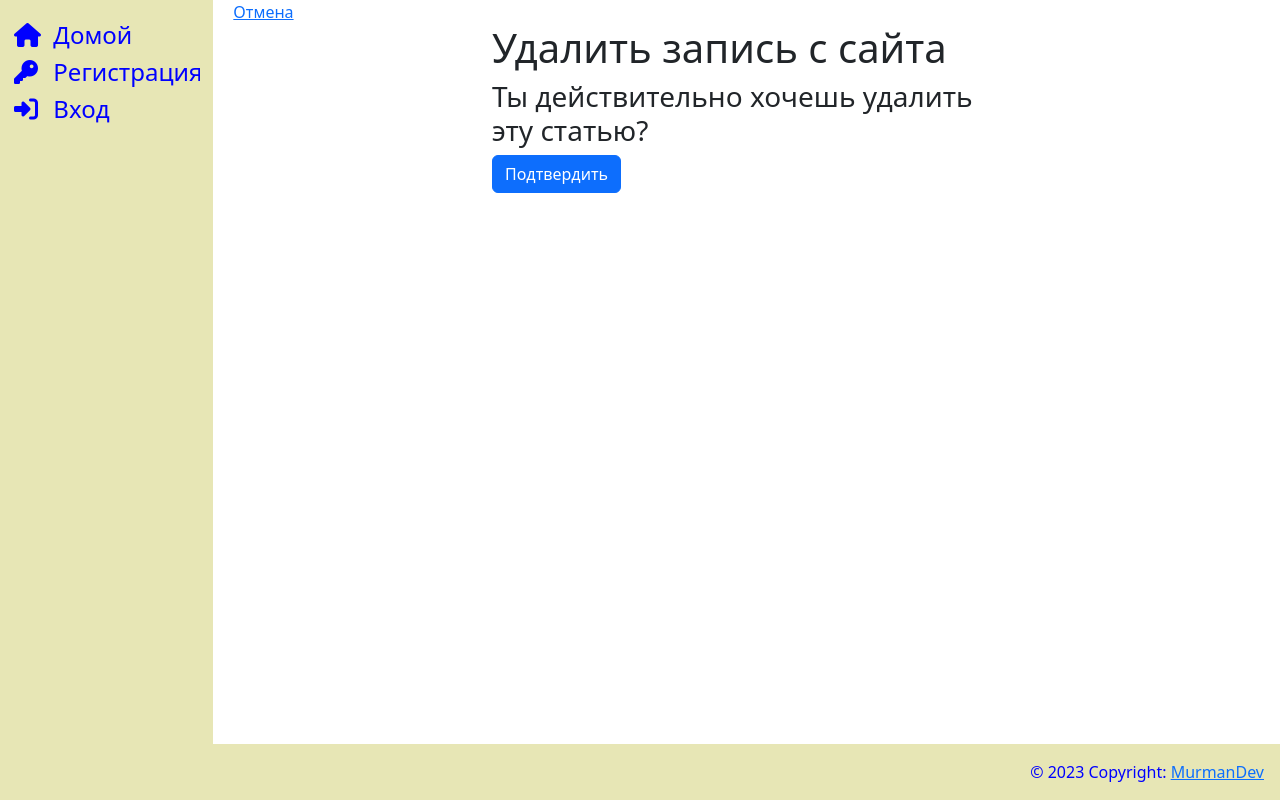
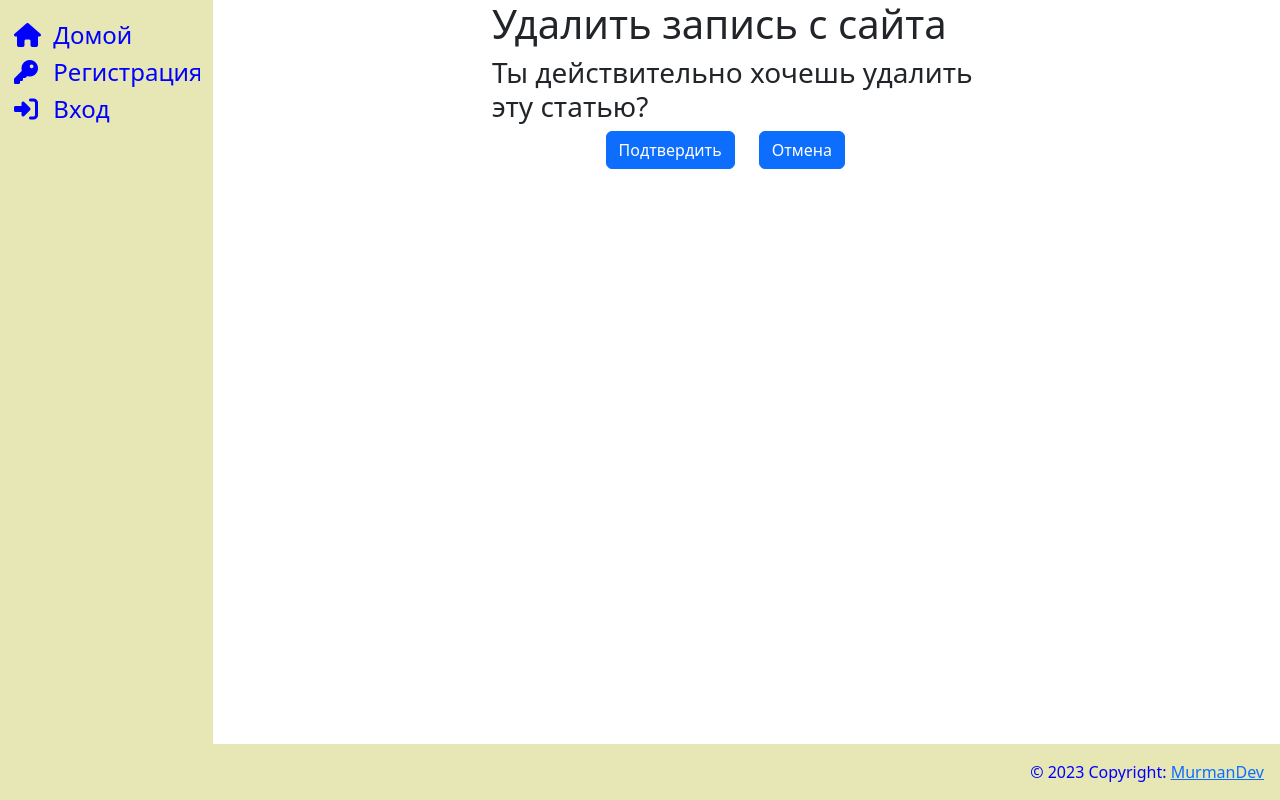
Before and after one commit to murmandev/dz-rtk, a Django app: template core/templates/core/delete.html in a window 1280 px wide. Run offline with Django 4.2, Linux system fonts and the light colour scheme; the template is opened without the code that fills it, so the values that code supplies are empty; some libraries are stand-ins or nearby versions.

Commit message:
Визуально улулчшил форму удаления

```diff
--- a/core/templates/core/delete.html
+++ b/core/templates/core/delete.html
@@ -1,10 +1,6 @@
 {% extends 'core/base.html' %}
 
 {% block content %}
-
-    <div class="mx-2">
-        <a href="{% url 'index' %}">Отмена</a>
-    </div>
 
     <div class="row">
         <div class="col-md-6 col-11 mx-md-auto mx-3 mt-md-0 mt-3">
@@ -13,7 +9,14 @@
 
             <form action="" method="POST">
                 {% csrf_token %}
-                <button class="btn btn-primary" type="submit">Подтвердить</button>
+                <div class="row">
+                    <div class="col-6 text-end">
+                        <button class="btn btn-primary" type="submit">Подтвердить</button>
+                    </div>
+                    <div class="col-6 text-start">
+                        <a class="btn btn-primary" href="{% url 'index' %}">Отмена</a>
+                    </div>
+                </div>
             </form>
         </div>
     </div>
```
